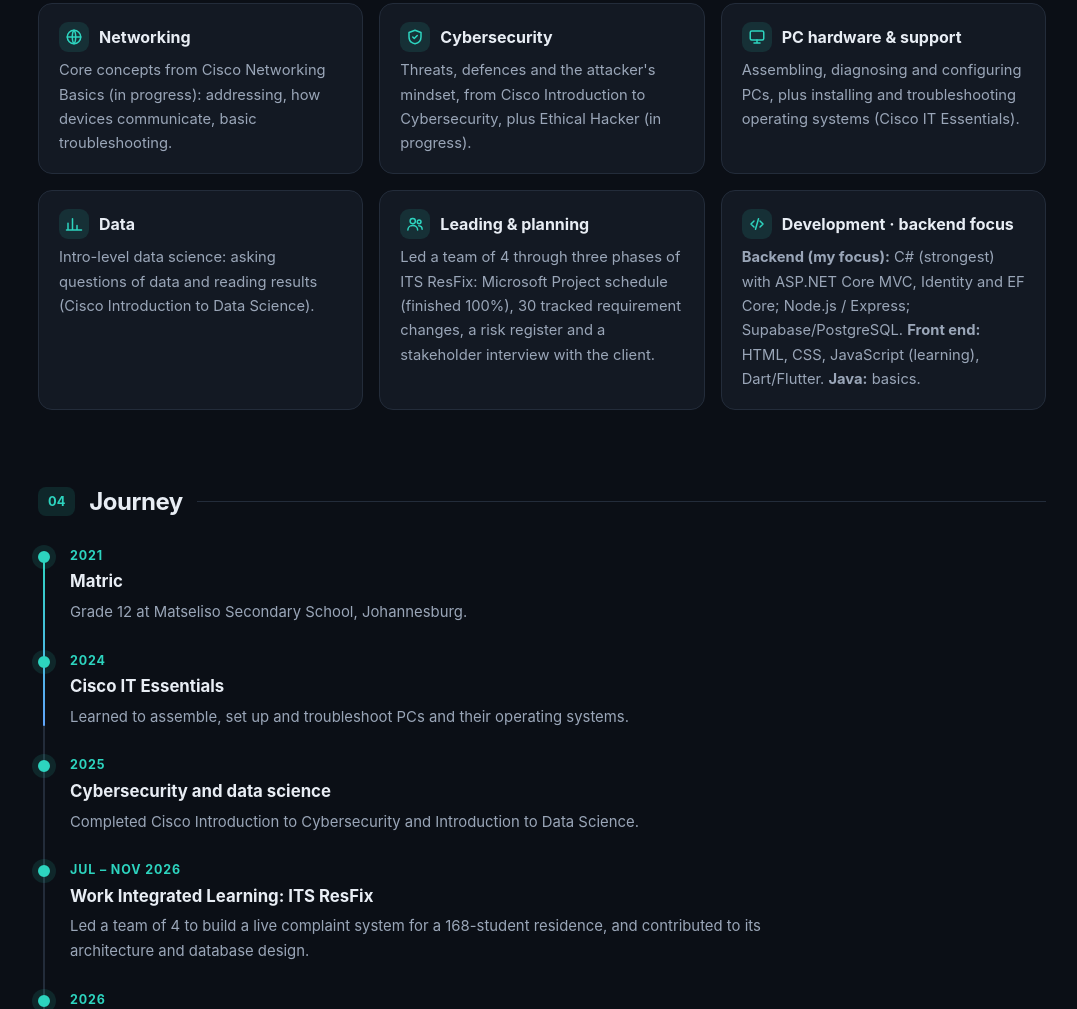
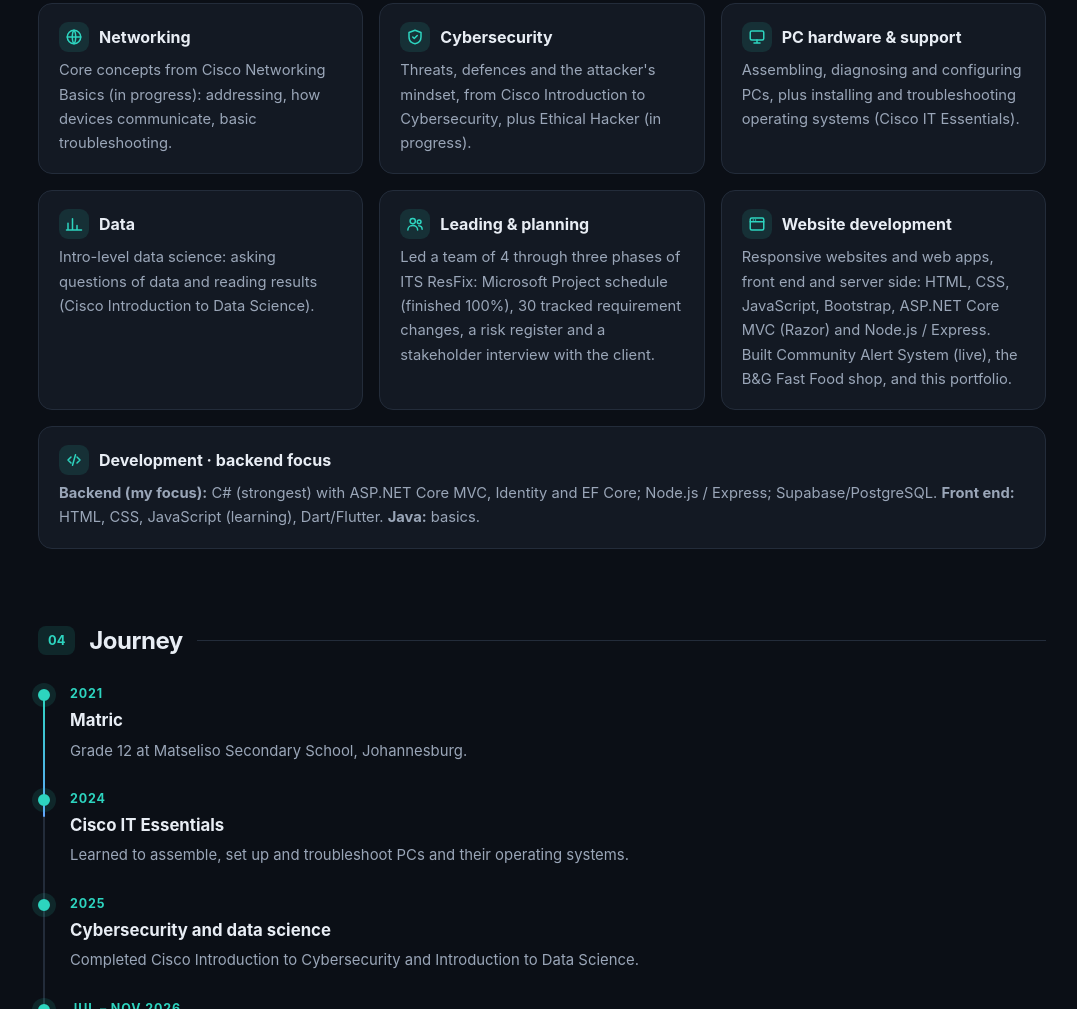
Before and after one commit to SIbonelo-Starlight/sibonelo-starlight.github.io, a plain HTML site: page index.html in a window 1280 px wide. Shown: the part 2418-3427 px from the top of the page, without its empty margins (98-1175 px from the left). Drawn offline with Linux system fonts and the light colour scheme.

Commit message:
Add files via upload

```diff
--- a/index.html
+++ b/index.html
@@ -160,6 +160,10 @@
   .stagger.in .skill:nth-child(4) h3 i{animation-delay:.61s}
   .stagger.in .skill:nth-child(5) h3 i{animation-delay:.73s}
   .stagger.in .skill:nth-child(6) h3 i{animation-delay:.85s}
+  .stagger.in .skill:nth-child(7) h3 i{animation-delay:.97s}
+  .stagger.in>.skill:nth-child(6){transition-delay:.6s}
+  .stagger.in>.skill:nth-child(7){transition-delay:.72s}
+  @media(min-width:900px){.skills .skill:last-child{grid-column:1/-1}}
 
   /* certificates */
   .cert-group{margin-bottom:28px}
@@ -436,6 +440,10 @@
         <p>Led a team of 4 through three phases of ITS ResFix: Microsoft Project schedule (finished 100%), 30 tracked requirement changes, a risk register and a stakeholder interview with the client.</p>
       </div>
       <div class="skill">
+        <h3><i><svg class="ic" viewBox="0 0 24 24" fill="none" stroke="currentColor" stroke-width="2" stroke-linecap="round" stroke-linejoin="round" aria-hidden="true"><rect x="3" y="4" width="18" height="16" rx="2"/><path d="M3 9h18M7 6.5h.01M10 6.5h.01"/></svg></i>Website development</h3>
+        <p>Responsive websites and web apps, front end and server side: HTML, CSS, JavaScript, Bootstrap, ASP.NET Core MVC (Razor) and Node.js / Express. Built Community Alert System (live), the B&amp;G Fast Food shop, and this portfolio.</p>
+      </div>
+      <div class="skill">
         <h3><i><svg class="ic" viewBox="0 0 24 24" fill="none" stroke="currentColor" stroke-width="2" stroke-linecap="round" stroke-linejoin="round" aria-hidden="true"><path d="M8 8l-4 4 4 4M16 8l4 4-4 4M14 5l-4 14"/></svg></i>Development · backend focus</h3>
         <p><b>Backend (my focus):</b> C# (strongest) with ASP.NET Core MVC, Identity and EF Core; Node.js / Express; Supabase/PostgreSQL. <b>Front end:</b> HTML, CSS, JavaScript (learning), Dart/Flutter. <b>Java:</b> basics.</p>
       </div>
@@ -504,7 +512,7 @@
   // typed role line in the hero
   var typedEl = document.getElementById('typed');
   if (typedEl && !reduced) {
-    var phrases = ['an IT graduate', 'a backend-focused developer', 'a team leader', 'a builder of practical tools'];
+    var phrases = ['an IT graduate', 'a backend-focused developer', 'a website developer', 'a team leader','a builder of practical tools'];
     var pi = 0, ci = 0, deleting = false;
     (function tick(){
       var word = phrases[pi];
```
